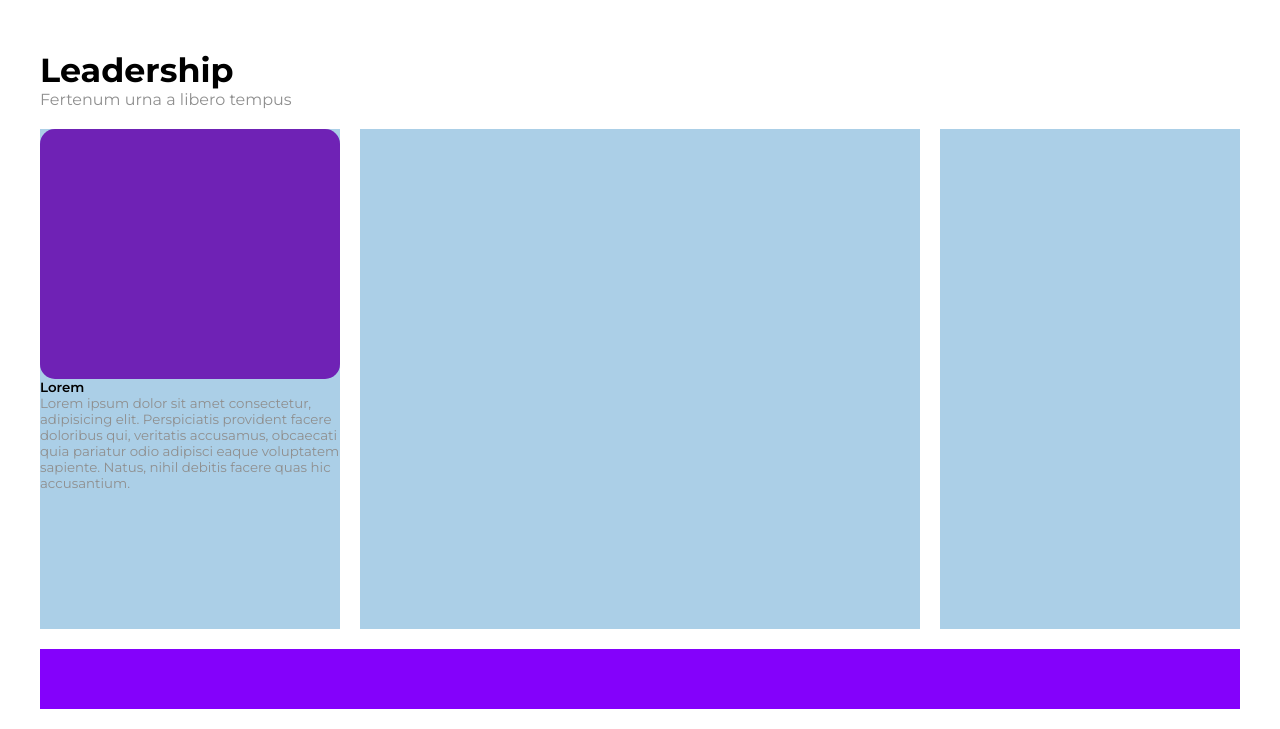
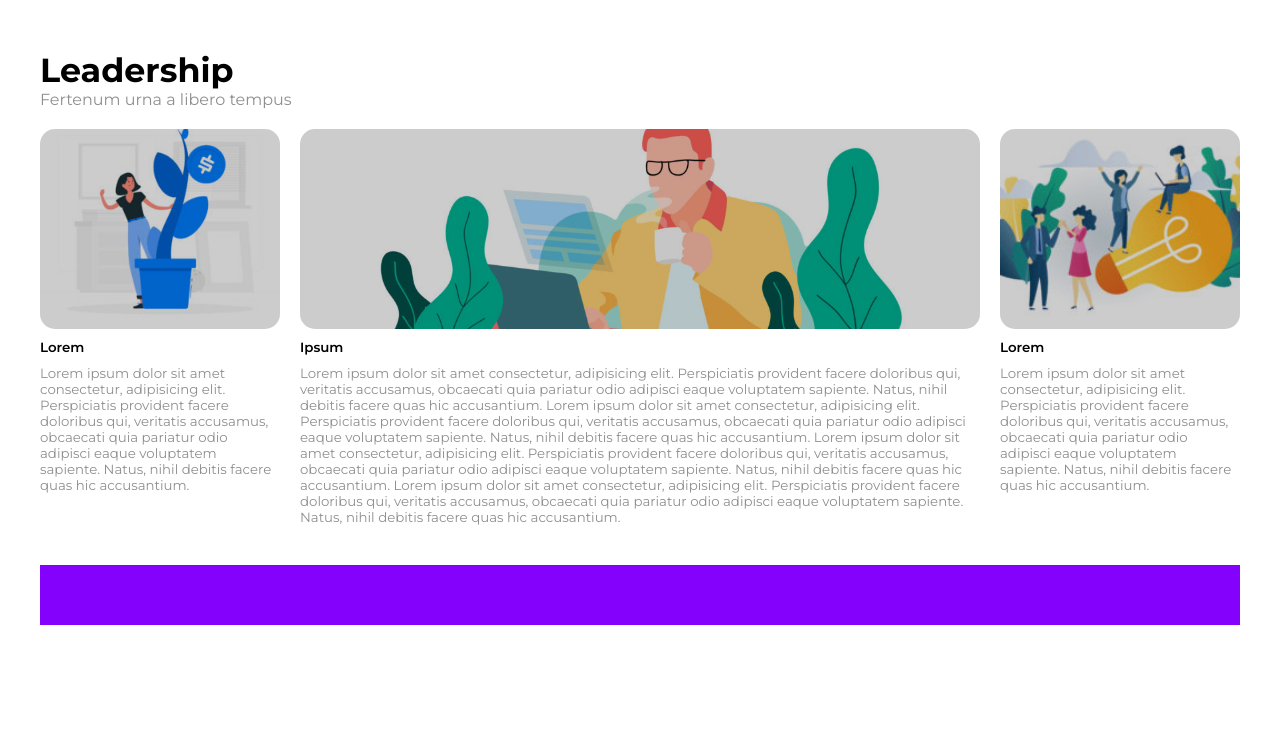
Before and after one commit to ArisGoi/htmlcss-wp, a plain HTML site: page index.html in a window 1280 px wide. Shown: the part 669-1398 px from the top of the page. After the commit the page ends 1314 px from the top, so only its background shows below. Drawn offline with Linux system fonts and the light colour scheme.

Commit message:
add imgs, row content, row style

```diff
--- a/css/style.css
+++ b/css/style.css
@@ -122,11 +122,12 @@ footer{
 
 /* ROW */
 .row{
-    padding: 20px 0;
+    padding: 20px 0 40px 0;
 }
 .row h3{
     font-size: 10pt;
     font-weight: 600;
+    margin: 10px 0;
 }
 .row p{
     color: #8f8f8f;
@@ -136,8 +137,7 @@ footer{
 }
 .row .img-box{
     width: 100%;
-    height: 250px;
-    background-color: blueviolet;
+    height: 200px;
 
     position: relative;
     overflow: hidden;
@@ -149,17 +149,21 @@ footer{
 }
 
 .col-l, .col-c, .col-r{
-    height: 500px;
     float: left;
 }
 
 .col-l, .col-r{
-    background-color: #abcfe7;
-    width: 25%;
+    width: 20%;
 }
 
 .col-c{
-    background-color: #abcfe7;
-    width: calc(50% - 40px);
+    width: calc(60% - 40px);
     margin: 0 20px;
 }
+
+/* images */
+#img-l{background-image: url('../img/img-1.jpg');}
+
+#img-c{background-image: url('../img/banner-2.jpg');}
+
+#img-r{background-image: url('../img/img-3.jpg');}
--- a/index.html
+++ b/index.html
@@ -52,14 +52,26 @@
                 </div>
                 <div class="row clearfix">
                     <div class="col-l">
-                        <div class="img-box">
+                        <div class="img-box" id="img-l">
                             <div class="overlay"></div>
                         </div>
                         <h3>Lorem</h3>
                         <p>Lorem ipsum dolor sit amet consectetur, adipisicing elit. Perspiciatis provident facere doloribus qui, veritatis accusamus, obcaecati quia pariatur odio adipisci eaque voluptatem sapiente. Natus, nihil debitis facere quas hic accusantium.</p>
                     </div>
-                    <div class="col-c"></div>
-                    <div class="col-r"></div>
+                    <div class="col-c">
+                        <div class="img-box" id="img-c">
+                            <div class="overlay"></div>
+                        </div>
+                        <h3>Ipsum</h3>
+                        <p>Lorem ipsum dolor sit amet consectetur, adipisicing elit. Perspiciatis provident facere doloribus qui, veritatis accusamus, obcaecati quia pariatur odio adipisci eaque voluptatem sapiente. Natus, nihil debitis facere quas hic accusantium. Lorem ipsum dolor sit amet consectetur, adipisicing elit. Perspiciatis provident facere doloribus qui, veritatis accusamus, obcaecati quia pariatur odio adipisci eaque voluptatem sapiente. Natus, nihil debitis facere quas hic accusantium. Lorem ipsum dolor sit amet consectetur, adipisicing elit. Perspiciatis provident facere doloribus qui, veritatis accusamus, obcaecati quia pariatur odio adipisci eaque voluptatem sapiente. Natus, nihil debitis facere quas hic accusantium. Lorem ipsum dolor sit amet consectetur, adipisicing elit. Perspiciatis provident facere doloribus qui, veritatis accusamus, obcaecati quia pariatur odio adipisci eaque voluptatem sapiente. Natus, nihil debitis facere quas hic accusantium.</p>
+                    </div>
+                    <div class="col-r">
+                        <div class="img-box" id="img-r">
+                            <div class="overlay"></div>
+                        </div>
+                        <h3>Lorem</h3>
+                        <p>Lorem ipsum dolor sit amet consectetur, adipisicing elit. Perspiciatis provident facere doloribus qui, veritatis accusamus, obcaecati quia pariatur odio adipisci eaque voluptatem sapiente. Natus, nihil debitis facere quas hic accusantium.</p>
+                    </div>
                 </div>
             </section>
         </main>
```
